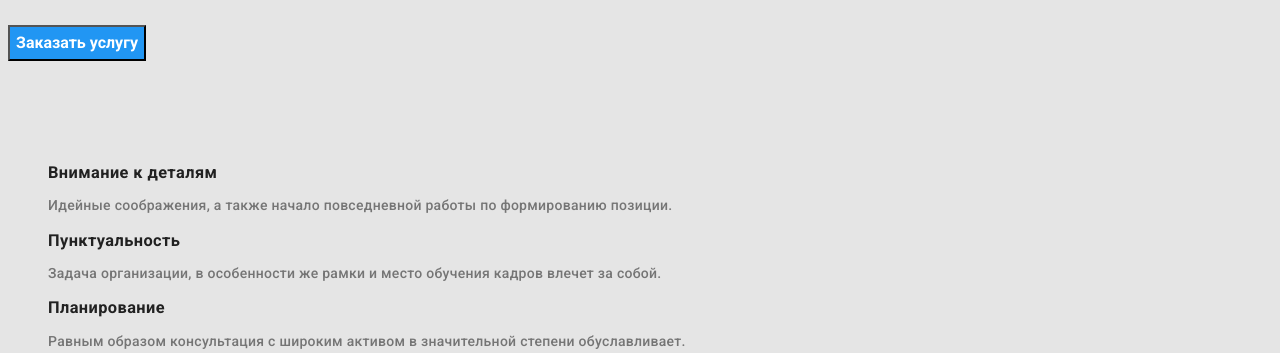
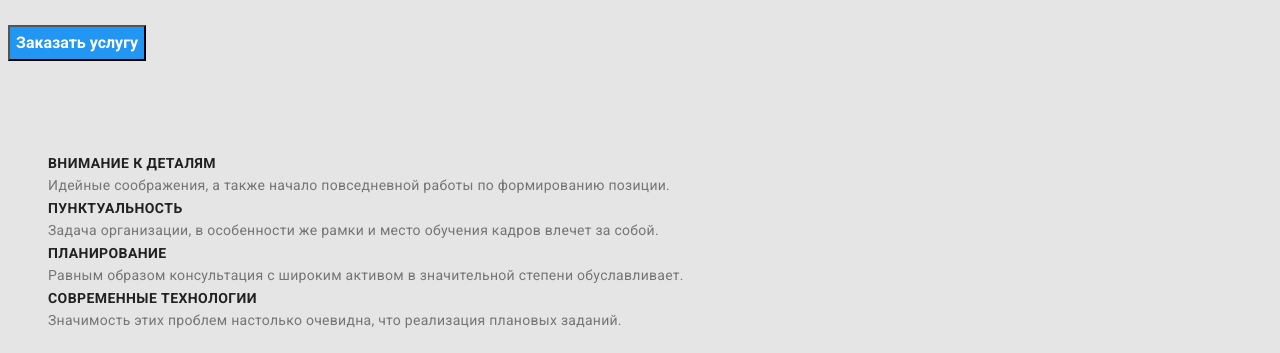
Before and after one commit to KaterinaUrizko/goit-markup-hw-02, a plain HTML site: page index.html in a window 1280 px wide. Shown: the part 259-612 px from the top of the page. Drawn offline with Linux system fonts and the light colour scheme.

Commit message:
Вносит исправления дз

```diff
--- a/CSS/style.css
+++ b/CSS/style.css
@@ -36,6 +36,7 @@ a {
 .logo {
   color: var(--title-text-color);
   font-family: "Raleway", sans-serif;
+  font-style: normal;
   font-weight: 700;
   font-size: 26px;
   line-height: 1.17;
@@ -88,12 +89,10 @@ a {
   font-weight: 700;
   font-size: 16px;
   line-height: 1.88;
-  cursor:pointer;
 }
 /* Особенности */
 .features.text {
   color: var(--primary-text-color);
-  font-weight: 500;
   line-height: 1.14;
   letter-spacing: 0.02em;
 }
@@ -105,13 +104,17 @@ a {
   text-align: center;
 }
 
-/* Особенности */
 .features .title,
 .filters .title,
 .projects .title {
   visibility: hidden;
 }
-
+.features-label {
+  font-weight: 700;
+  font-size: 14px;
+  line-height: 1.14px;
+  text-transform: uppercase;
+}
 /* Наша команда */
 .team-name {
   color: var(--title-text-color);
@@ -136,7 +139,6 @@ a {
   font-size: 16px;
   line-height: 1.63;
   text-align: center;
-  cursor:pointer;
 }
 
 .button.filter:hover,
@@ -166,7 +168,7 @@ a {
   color: var(--text-white-color);
   background-color: var(--black-bg-color);
   font-style: normal;
-  font-size: 14px;
+  font-weight: normal;
   line-height: 1.71;
 }
 .contact.link {
@@ -175,4 +177,3 @@ a {
 .logo.footer {
   background-color: var(--black-bg-color);
 }
-/* Список проектов */
```
